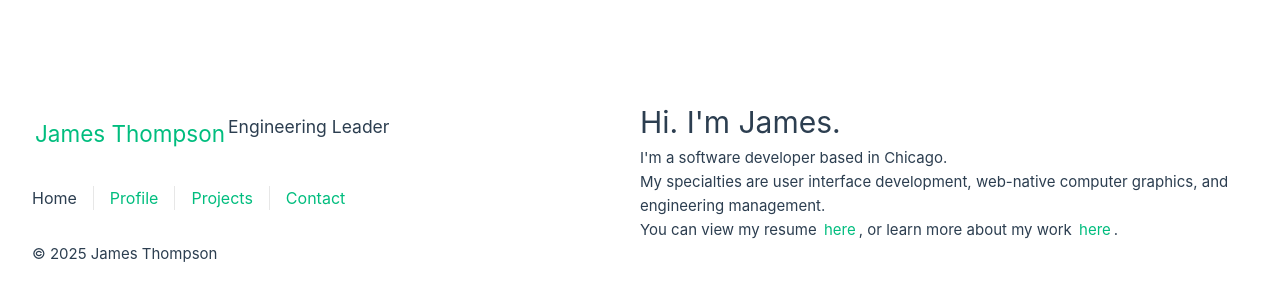
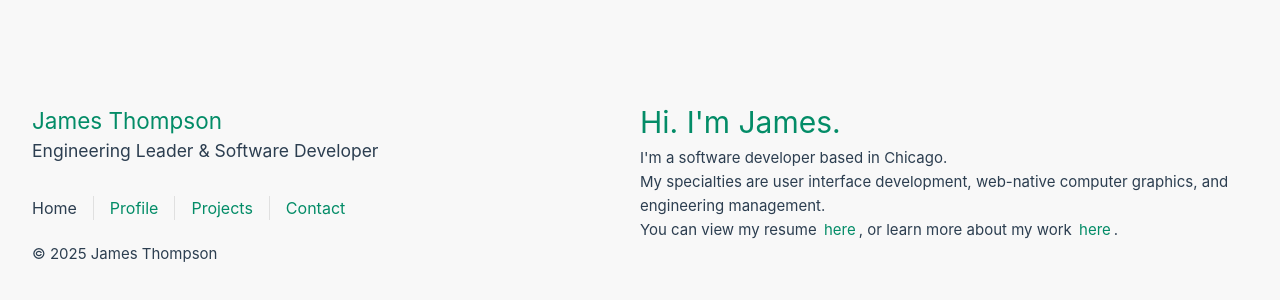
Before and after one commit to oldmannseamus/oms-fe, a Vue app: page / in a window 1280 px wide. Shown: the part 218-518 px from the top of the page. Built offline with nearby package versions, Linux system fonts and the light colour scheme; the HTML template or start-up script is replaced by a standard one.

Commit message:
Revise color schemes and branding.

```diff
--- a/src/assets/base.css
+++ b/src/assets/base.css
@@ -1,52 +1,53 @@
-/* color palette from <https://github.com/vuejs/theme> */
 :root {
-  --vt-c-white: #ffffff;
-  --vt-c-white-soft: #f8f8f8;
-  --vt-c-white-mute: #f2f2f2;
+  --oms-white: #f8f8f8;
+  --oms-black: #282828;
 
-  --vt-c-black: #181818;
-  --vt-c-black-soft: #222222;
-  --vt-c-black-mute: #282828;
+  --oms-indigo: #2c3e50;
 
-  --vt-c-indigo: #2c3e50;
+  --oms-green-light: #30A56C;
+  --oms-green: #038C67;
+  --oms-green-dark: #0B474A;
+  --oms-gray: #3B5150;
 
-  --vt-c-divider-light-1: rgba(60, 60, 60, 0.29);
-  --vt-c-divider-light-2: rgba(60, 60, 60, 0.12);
-  --vt-c-divider-dark-1: rgba(84, 84, 84, 0.65);
-  --vt-c-divider-dark-2: rgba(84, 84, 84, 0.48);
+  --oms-divider-light-1: rgba(60, 60, 60, 0.29);
+  --oms-divider-light-2: rgba(60, 60, 60, 0.12);
+  --oms-divider-dark-1: rgba(84, 84, 84, 0.65);
+  --oms-divider-dark-2: rgba(84, 84, 84, 0.48);
 
-  --vt-c-text-light-1: var(--vt-c-indigo);
-  --vt-c-text-light-2: rgba(60, 60, 60, 0.66);
-  --vt-c-text-dark-1: var(--vt-c-white);
-  --vt-c-text-dark-2: rgba(235, 235, 235, 0.64);
+  --oms-text-light-1: var(--oms-indigo);
+  --oms-text-light-2: rgba(60, 60, 60, 0.66);
+  --oms-text-dark-1: var(--oms-white);
+  --oms-text-dark-2: rgba(235, 235, 235, 0.64);
 }
 
 /* semantic color variables for this project */
 :root {
-  --color-background: var(--vt-c-white);
-  --color-background-soft: var(--vt-c-white-soft);
-  --color-background-mute: var(--vt-c-white-mute);
+  --color-background: var(--oms-white);
 
-  --color-border: var(--vt-c-divider-light-2);
-  --color-border-hover: var(--vt-c-divider-light-1);
+  --color-border: var(--oms-divider-light-2);
+  --color-border-hover: var(--oms-divider-light-1);
 
-  --color-heading: var(--vt-c-text-light-1);
-  --color-text: var(--vt-c-text-light-1);
+  --color-heading: var(--oms-text-light-1);
+  --color-text: var(--oms-text-light-1);
+
+  --color-link-highlight: var(--oms-green);
+  --color-link-hover: var(--oms-green-dark);
 
   --section-gap: 160px;
 }
 
 @media (prefers-color-scheme: dark) {
   :root {
-    --color-background: var(--vt-c-black);
-    --color-background-soft: var(--vt-c-black-soft);
-    --color-background-mute: var(--vt-c-black-mute);
+    --color-background: var(--oms-black);
 
-    --color-border: var(--vt-c-divider-dark-2);
-    --color-border-hover: var(--vt-c-divider-dark-1);
+    --color-border: var(--oms-divider-dark-2);
+    --color-border-hover: var(--oms-divider-dark-1);
 
-    --color-heading: var(--vt-c-text-dark-1);
-    --color-text: var(--vt-c-text-dark-2);
+    --color-link-highlight: var(--oms-green);
+    --color-link-hover: var(--oms-green-light);
+
+    --color-heading: var(--oms-text-dark-1);
+    --color-text: var(--oms-text-dark-2);
   }
 }
 
--- a/src/assets/main.css
+++ b/src/assets/main.css
@@ -3,21 +3,23 @@
 #app {
   max-width: 1280px;
   margin: 0 auto;
-  padding: 2rem;
   font-weight: normal;
+}
+
+a {
+  text-decoration: none;
+  transition: 0.4s;
+  padding: 3px;
 }
 
 a,
 .green {
-  text-decoration: none;
-  color: hsla(160, 100%, 37%, 1);
-  transition: 0.4s;
-  padding: 3px;
+  color: var(--color-link-highlight);
 }
 
 @media (hover: hover) {
   a:hover {
-    background-color: hsla(160, 100%, 37%, 0.2);
+    color: var(--color-link-hover);
   }
 }
 
@@ -26,10 +28,4 @@ a,
     display: flex;
     place-items: center;
   }
-
-  #app {
-    display: grid;
-    grid-template-columns: 1fr 1fr;
-    padding: 0 2rem;
-  }
 }
--- a/src/components/Header.vue
+++ b/src/components/Header.vue
@@ -4,10 +4,12 @@
 
 <template>
   <div class="wrapper">
-    <h2 class="green">James Thompson</h2>
-    <h3>
-      Engineering Leader
-    </h3>
+    <div>
+      <h2 class="green">James Thompson</h2>
+      <h3>
+        Engineering Leader &amp; Software Developer
+      </h3>
+    </div>
     <Navigation />
   </div>
 </template>
--- a/src/components/Layout.vue
+++ b/src/components/Layout.vue
@@ -4,53 +4,62 @@
 </script>
 
 <template>
+  <div class="layout">
     <header>
       <slot name="header">
         <Header />
       </slot>
     </header>
+    <main>
       <slot></slot>
+    </main>
     <footer>
       <slot name="footer">
         <Footer />
       </slot>
     </footer>
+  </div>
 </template>
 
 <style scoped>
+  .layout {
+    padding: 2rem;
+  }
+
   header {
     line-height: 1.5;
     max-height: 100vh;
   }
 
   @media (min-width: 1024px) {
-    :root {
+    .layout {
       display: grid;
       grid-template:
         "a b" auto
         "c c" auto / 1fr 1fr;
+      padding: 0 2rem;
     }
 
     header {
-      grid-area: "a";
+      grid-area: a;
       display: flex;
       place-items: center;
       padding-right: calc(var(--section-gap) / 2);
+
     }
 
-    header .wrapper {
+    .wrapper {
       display: flex;
       place-items: flex-start;
       flex-wrap: wrap;
     }
 
-
     main {
-      grid-area: "b";
+      grid-area: b;
     }
 
     footer {
-      grid-area: "c";
+      grid-area: c;
     }
   }
 </style>
--- a/src/views/HomeView.vue
+++ b/src/views/HomeView.vue
@@ -3,10 +3,8 @@
 </script>
 
 <template>
-  <main>
-    <h1>Hi. I&apos;m James.</h1>
-    <p>I&apos;m a software developer based in Chicago.</p>
-    <p>My specialties are user interface development, web-native computer graphics, and engineering management.</p>
-    <p>You can view my resume <RouterLink to='/profile'>here</RouterLink>, or learn more about my work <RouterLink to='/projects'>here</RouterLink>.</p>
-  </main>
+  <h1 class="green">Hi. I&apos;m James.</h1>
+  <p>I&apos;m a software developer based in Chicago.</p>
+  <p>My specialties are user interface development, web-native computer graphics, and engineering management.</p>
+  <p>You can view my resume <RouterLink to='/profile'>here</RouterLink>, or learn more about my work <RouterLink to='/projects'>here</RouterLink>.</p>
 </template>
```
Lines whose indentation alone changed are shown as unchanged.
